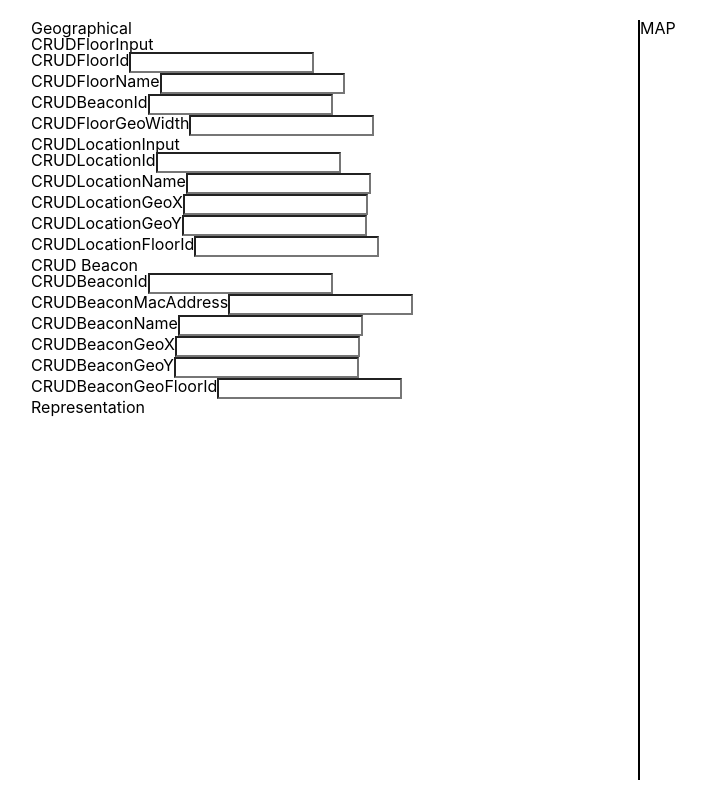
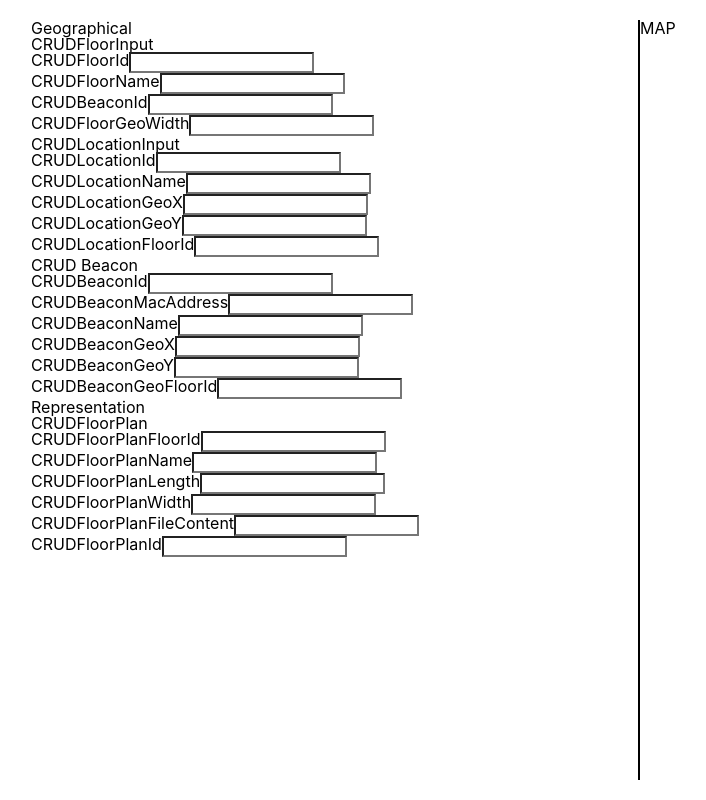
Before and after one commit to juntthanat/IPS_Config_Page, a React (Vite) app: page / in a window 1280 px wide. Shown: the whole page, without its empty margins (1-707 px from the left). Built offline with nearby package versions, Linux system fonts and the light colour scheme.

Commit message:
feat: crud floor plan

```diff
--- a/src/App.jsx
+++ b/src/App.jsx
@@ -4,6 +4,7 @@ import "./App.css";
 import CRUDFloorInput from "./geographical/crud_floor/crud_floor_input";
 import CRUDLocationInput from "./geographical/crud_location/crud_location_input";
 import CRUDBeaconInput from "./geographical/crud_beacon/crud_beacon_input";
+import CRUDFloorPlanInput from "./representation/crud_floor_plan/crud_floor_plan_input";
 
 
 function App() {
@@ -15,6 +16,7 @@ function App() {
         {CRUDLocationInput()}
         {CRUDBeaconInput()}
         Representation
+        {CRUDFloorPlanInput()}
 
       </div>
       <div id="main-config-page-map">MAP</div>
@@ -23,6 +25,14 @@ function App() {
 }
 
 export default App;
+
+// Run codespace on Ipad
+// npm run dev -- --host 0.0.0.0
+// then go to PORTS and looks for Vite Default port (5173) or the one specify in the terminal
+// and click the website or globe icon in the Forwareded Address column
+
+// To Open A terminal CTRL+SHIFT+P then search for Create new terminal
+// ShortCut CTRL+SHIFT+`
 
 /*
 #GEOGRAPHICAL#
--- a/src/representation/crud_floor_plan/crud_floor_plan_file_content.jsx
+++ b/src/representation/crud_floor_plan/crud_floor_plan_file_content.jsx
@@ -0,0 +1,10 @@
+
+
+export default function CRUDFloorPlanFileContent(){
+    return(
+        <div style={{display: "flex"}}>
+            CRUDFloorPlanFileContent
+            <input></input>
+        </div>
+    )
+}
--- a/src/representation/crud_floor_plan/crud_floor_plan_floor_id.jsx
+++ b/src/representation/crud_floor_plan/crud_floor_plan_floor_id.jsx
@@ -0,0 +1,10 @@
+
+
+export default function CRUDFloorPlanFloorId(){
+    return(
+        <div style={{display: "flex"}}>
+            CRUDFloorPlanFloorId
+            <input></input>
+        </div>
+    )
+}
--- a/src/representation/crud_floor_plan/crud_floor_plan_id.jsx
+++ b/src/representation/crud_floor_plan/crud_floor_plan_id.jsx
@@ -0,0 +1,10 @@
+
+
+export default function CRUDFloorPlanId(){
+    return (
+        <div style={{display: "flex"}}>
+            CRUDFloorPlanId
+            <input></input>
+        </div>
+    )
+}
--- /dev/null
+++ b/src/representation/crud_floor_plan/crud_floor_plan_input.jsx
@@ -0,0 +1,31 @@
+import CRUDFloorPlanFloorId from "./crud_floor_plan_floor_id"
+import CRUDFloorPlanName from "./crud_floor_plan_name"
+import CRUDFloorPlanLength from "./crud_floor_plan_length"
+import CRUDFloorPlanWidth from "./crud_floor_plan_width"
+import CRUDFloorPlanFileContent from "./crud_floor_plan_file_content"
+import CRUDFloorPlanId from "./crud_floor_plan_id"
+
+export default function CRUDFloorPlanInput(){
+    return (
+        <div id="crud-floor-plan-input" style={{display: "flex", flexDirection: "column",}}>
+            CRUDFloorPlan
+            {CRUDFloorPlanFloorId()}
+            {CRUDFloorPlanName()}
+            {CRUDFloorPlanLength()}
+            {CRUDFloorPlanWidth()}
+            {CRUDFloorPlanFileContent()}
+            {CRUDFloorPlanId()}
+        </div>
+    )
+}
+
+/*
+#REPRESENTATION#
+CRUD floor plan
+- floor_plan_id
+- name
+- plan_length
+- plan_width
+- file_content (this will be file upload)
+- floor_id
+*/
--- a/src/representation/crud_floor_plan/crud_floor_plan_length.jsx
+++ b/src/representation/crud_floor_plan/crud_floor_plan_length.jsx
@@ -0,0 +1,10 @@
+
+
+export default function CRUDFloorPlanLength(){
+    return(
+        <div style={{display: "flex"}}>
+            CRUDFloorPlanLength
+            <input></input>
+        </div>
+    )
+}
--- a/src/representation/crud_floor_plan/crud_floor_plan_name.jsx
+++ b/src/representation/crud_floor_plan/crud_floor_plan_name.jsx
@@ -0,0 +1,10 @@
+
+
+export default function CRUDFloorPlanName(){
+    return(
+        <div style={{display: "flex"}}>
+            CRUDFloorPlanName
+            <input></input>
+        </div>
+    )
+}
--- a/src/representation/crud_floor_plan/crud_floor_plan_width.jsx
+++ b/src/representation/crud_floor_plan/crud_floor_plan_width.jsx
@@ -0,0 +1,10 @@
+
+
+export default function CRUDFloorPlanWidth(){
+    return(
+        <div style={{display: "flex"}}>
+            CRUDFloorPlanWidth
+            <input></input>
+        </div>
+    )
+}
```
